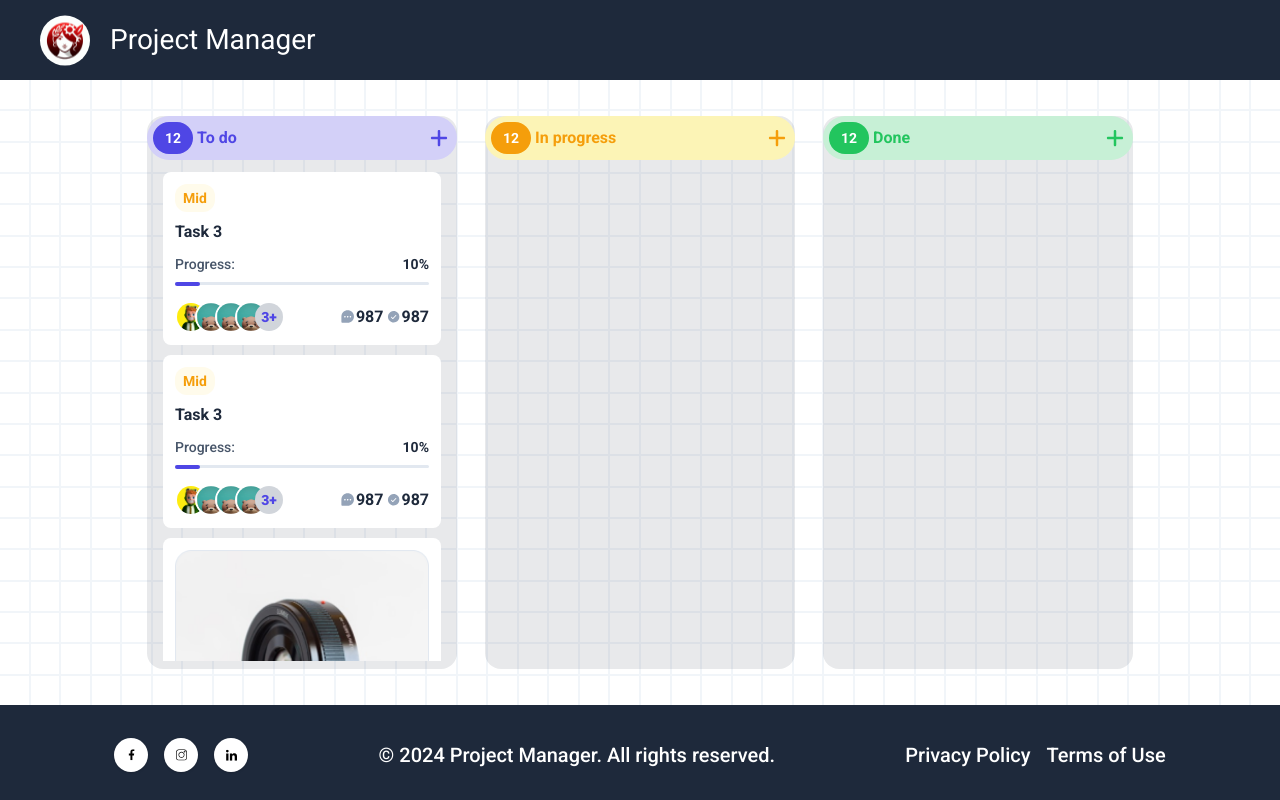
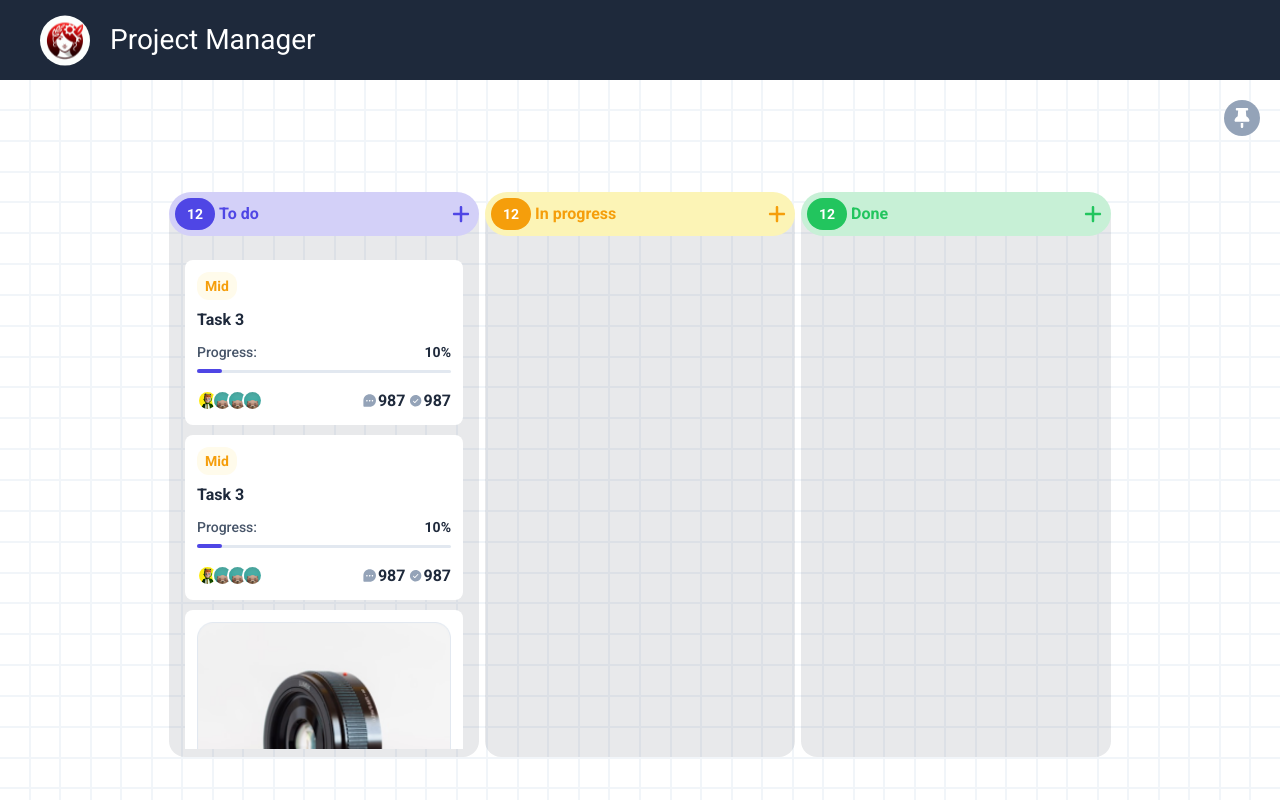
Before and after one commit to MVISHNU-BR/TI-REX-Desafio-02, a React (Vite) app in the folder project-manager/: page /kanban in a window 1280 px wide. Shown: the top 800 px of the page. Built offline with nearby package versions, Linux system fonts and the light colour scheme.

Commit message:
added fixed card

```diff
--- a/project-manager/src/components/Kanban/KanbanCard.tsx
+++ b/project-manager/src/components/Kanban/KanbanCard.tsx
@@ -11,7 +11,8 @@ const KanbanCard: React.FC<KanbanCardProps> = ({
 
 	return (
 		<>
-			<div className="w-full bg-white rounded-lg px-1 pt-1 pb-[2px] flex flex-col gap-[4px] sm:px-2 sm:pt-2 sm:pb-[6px] sm:gap-0 md:p-3 md:">
+			<div className="w-full bg-white rounded-lg px-1 pt-1 pb-[2px] flex flex-col gap-[4px] sm:px-2 sm:pt-2 sm:pb-[6px] sm:gap-0 lg:p-3 ">
+				{/* Verificar se task tem imagem */}
 				{img ? (
 					<img
 						className="max-w-full rounded-xl mb-2"
@@ -21,30 +22,33 @@ const KanbanCard: React.FC<KanbanCardProps> = ({
 				) : (
 					""
 				)}
+				{/* Prioridade */}
 				<div
-					className="self-start rounded-xl flex items-center justify-center px-[2px] py-[1px] sm:px-[5px] sm:py-[2px] sm:mb-2 md:px-2 md:py-1"
+					className="self-start rounded-xl flex items-center justify-center px-[2px] py-[1px] sm:px-[5px] sm:py-[2px] sm:mb-2 lg:px-2 lg:py-1"
 					style={{ backgroundColor: cardClasses.backgroundColor }}
 				>
 					<h3
-						className="text-[4px] font-semibold sm:text-[8px] md:text-sm"
+						className="text-[4px] font-semibold sm:text-[8px] lg:text-sm"
 						style={{ color: cardClasses.color }}
 					>
 						{priority}
 					</h3>
 				</div>
 
-				<h2 className="text-[6px] text-azul-escuro font-bold sm:text-[11px] sm:mb-[10px] md:text-base">
+				{/* Título da task */}
+				<h2 className="text-[6px] text-azul-escuro font-bold sm:text-[11px] sm:mb-[10px] lg:text-base">
 					{name}
 				</h2>
 
+				{/* Texto e barra de progresso */}
 				<div>
-					<p className="text-cinza-3 text-[5px] font-medium flex justify-between mb-[2px] sm:text-[9px] md:text-sm md:mb-2">
+					<p className="text-cinza-3 text-[5px] font-medium flex justify-between mb-[2px] sm:text-[9px] lg:text-sm lg:mb-2">
 						Progress:{" "}
 						<span className="text-azul-escuro font-bold ">
 							{progress}%
 						</span>
 					</p>
-					<div className="w-full h-[3px] bg-cinza-4 rounded-xl flex items-center mb-1 sm:mb-[10px] md:mb-4">
+					<div className="w-full h-[3px] bg-cinza-4 rounded-xl flex items-center mb-1 sm:mb-[10px] lg:mb-4">
 						<div
 							className="h-1 bg-roxo-claro rounded-xl"
 							style={{ width: `${progress}%` }}
@@ -52,6 +56,7 @@ const KanbanCard: React.FC<KanbanCardProps> = ({
 					</div>
 				</div>
 
+				{/* Usuários e comentários */}
 				<div className="flex justify-between">
 					<div id="users" className="flex items-center">
 						{users.length > 1 && users.length < 5 ? (
@@ -64,17 +69,19 @@ const KanbanCard: React.FC<KanbanCardProps> = ({
 								/>
 							))
 						) : (
+							// Renderizar indicador de mais usuários em caso de mais de 4 usuários na mesma task
 							<>
 								{users.slice(0, 4).map((user, key) => (
 									<img
-										className="w-[14px] h-[14px] rounded-[50%] border-2 border-white [&:not(:first-child)]:ml-[-8px] sm:w-[21px] sm:h-[21px] md:w-8 md:h-8 md:[&:not(:first-child)]:ml-[-12px]"
+										className="w-3 h-3 rounded-[50%] border border-white [&:not(:first-child)]:ml-[-6px] sm:w-[21px] sm:h-[21px] sm:[&:not(:first-child)]:ml-[-9px] lg:w-8 lg:h-8 lg:[&:not(:first-child)]:ml-[-12px]"
 										key={key}
 										src={user.profilePicUrl}
 										alt="User"
 									/>
 								))}
-								{users.length > 3 && (
-									<div className="w-[10px] h-[10px] ml-[-8px] rounded-[50%] flex justify-center items-center bg-gray-300 text-[5px] text-roxo-claro font-extrabold sm:text-[9px] sm:w-[17px] sm:h-[17px] md:w-7 md:h-7 md:ml-[-12px] md:text-sm">
+								{/* Indicador de mais usuários */}
+								{users.length > 4 && (
+									<div className="w-[10px] h-[10px] ml-[-6px] rounded-[50%] flex justify-center items-center bg-gray-300 text-[5px] text-roxo-claro font-extrabold sm:[&:not(:first-child)]:ml-[-8px] sm:text-[9px] sm:w-[17px] sm:h-[17px] lg:w-7 lg:h-7 lg:ml-[-12px] lg:text-sm">
 										{`${users.length - 3}+`}
 									</div>
 								)}
@@ -85,21 +92,21 @@ const KanbanCard: React.FC<KanbanCardProps> = ({
 					<div className="flex gap-[2px]">
 						<div className="flex items-center ">
 							<img
-								className="w-[5px] h-[5px] sm:w-[10px] sm:h-[10px] md:w-4 md:h-4"
+								className="w-[5px] h-[5px] sm:w-[10px] sm:h-[10px] lg:w-4 lg:h-4"
 								src="src/assets/message-bubble.svg"
 								alt=""
 							/>
-							<span className="text-azul-escuro text-[5px] font-semibold sm:text-[10px] md:text-base">
+							<span className="text-azul-escuro text-[5px] font-semibold sm:text-[10px] lg:text-base">
 								987
 							</span>
 						</div>
 						<div className="flex items-center">
 							<img
-								className="w-[5px] h-[5px] sm:w-[12px] sm:h-[12px] md:w-4 md:h-4"
+								className="w-[5px] h-[5px] sm:w-[12px] sm:h-[12px] lg:w-4 lg:h-4"
 								src="src/assets/check-circle.svg"
 								alt=""
 							/>
-							<span className="text-azul-escuro text-[5px] font-semibold sm:text-[10px] md:text-base">
+							<span className="text-azul-escuro text-[5px] font-semibold sm:text-[10px] lg:text-base">
 								987
 							</span>
 						</div>
--- a/project-manager/src/components/Kanban/KanbanColumn.css
+++ b/project-manager/src/components/Kanban/KanbanColumn.css
@@ -18,3 +18,9 @@
   background-color: #d5dbe0;
   border-radius: 10000px;
 }
+
+@media (min-width: 764px) {
+  #column-body::-webkit-scrollbar {
+    width: 6px;
+  }
+}
--- a/project-manager/src/components/Kanban/KanbanColumn.tsx
+++ b/project-manager/src/components/Kanban/KanbanColumn.tsx
@@ -1,34 +1,54 @@
 import { KanbanColumnProps, columnColors } from "../../types/KanbanColumnType";
-import "./KanbanColumn.css"
+import './KanbanColumn.css'
 
 const KanbanColumn: React.FC<KanbanColumnProps> = ({ type, children }) => {
 	const classes = columnColors[type];
-	const cards = [1,1,1,1,1,1,1,1,1,1,1,1];
+	const cards = [1, 1, 1, 1, 1, 1, 1, 1, 1, 1, 1, 1];
 
 	return (
 		<>
 			<div
 				id="column"
-				className="w-[109px] h-[196px] bg-cinza-2 rounded-2xl relative flex items-center justify-center px-[6px] pt-5 pb-[3px] sm:w-52 sm:h-[370px] sm:px-[10px] sm:pt-9 sm:pb-1 md:w-[310px] md:h-[553px] md:px-4 md:pt-14 md:pb-2"
+				className="w-[109px] h-[196px] bg-cinza-2 rounded-2xl relative flex items-center justify-center px-[6px] pt-5 pb-[3px] sm:w-52 sm:h-[370px] sm:px-[10px] sm:pt-9 sm:pb-1 lg:w-[310px] lg:h-[553px] lg:px-4 lg:pt-14 lg:pb-2"
 			>
+				{/* Topo da coluna */}
 				<div
-					id="column-top"
-					className="absolute top-0 left-0 w-full h-auto rounded-2xl flex justify-between items-center py-[2px] pl-[3px] pr-[5px] sm:py-1 sm:pl-[5px] sm:pr-2 md:py-[6px] md:pl-[6px] md:rounded-full"
+					className="absolute top-0 left-0 w-full h-auto rounded-2xl flex justify-between items-center py-[2px] pl-[3px] pr-[5px] sm:py-1 sm:pl-[5px] sm:pr-2 md:top-[-12px] lg:py-[6px] lg:pl-[6px] lg:rounded-full"
 					style={{ backgroundColor: classes.backgroundColor }}
 				>
 					<div className="flex items-center gap-[2px] sm:gap-1">
-						<div className="text-white text-[5px] font-semibold px-1 py-[2px] rounded-xl sm:text-[10px] sm:px-2 sm:py-1 md:text-sm md:px-3 md:py-[6px] md:rounded-full" style={{ backgroundColor: classes.color }}>
+						{/* Quantidade de cards */}
+						<div
+							className="text-white text-[5px] font-semibold px-1 py-[2px] rounded-xl sm:text-[10px] sm:px-2 sm:py-1 lg:text-sm lg:px-3 lg:py-[6px] lg:rounded-full"
+							style={{ backgroundColor: classes.color }}
+						>
 							<h1>{cards.length}</h1>
 						</div>
-						<h1 className="text-[6px] flex items-baseline font-bold sm:text-xs md:text-base" style={{ color: classes.color }}>{classes.text}</h1>
+						{/* Nome da coluna */}
+						<h1
+							className="text-[6px] flex items-baseline font-bold sm:text-xs lg:text-base"
+							style={{ color: classes.color }}
+						>
+							{classes.text}
+						</h1>
 					</div>
-					<svg fill={classes.color} className="w-[9px] h-[10px] sm:w-4 sm:h-4 md:w-5 md:h-5" viewBox="0 0 448 512"><path d="M256 80c0-17.7-14.3-32-32-32s-32 14.3-32 32l0 144L48 224c-17.7 0-32 14.3-32 32s14.3 32 32 32l144 0 0 144c0 17.7 14.3 32 32 32s32-14.3 32-32l0-144 144 0c17.7 0 32-14.3 32-32s-14.3-32-32-32l-144 0 0-144z"/></svg>
+					{/* Ícone mais "+" */}
+					<svg
+						fill={classes.color}
+						className="w-[9px] h-[10px] sm:w-4 sm:h-4 lg:w-5 lg:h-5"
+						viewBox="0 0 448 512"
+					>
+						<path d="M256 80c0-17.7-14.3-32-32-32s-32 14.3-32 32l0 144L48 224c-17.7 0-32 14.3-32 32s14.3 32 32 32l144 0 0 144c0 17.7 14.3 32 32 32s32-14.3 32-32l0-144 144 0c17.7 0 32-14.3 32-32s-14.3-32-32-32l-144 0 0-144z" />
+					</svg>
 				</div>
-				<div id="column-body" className="w-full h-full flex flex-col gap-[5px] sm:gap-[10px]">
+				{/* Cards container */}
+				<div
+					id="column-body"
+					className="w-full h-full flex flex-col gap-[5px] sm:gap-[10px] overflow-y-auto"
+				>
 					{children}
 				</div>
 			</div>
-
 		</>
 	);
 };
--- /dev/null
+++ b/project-manager/src/pages/Kanban.css
@@ -0,0 +1,3 @@
+#project-info {
+  transition: width .6s, height .6s;
+}
--- a/project-manager/src/pages/Kanban.tsx
+++ b/project-manager/src/pages/Kanban.tsx
@@ -1,33 +1,208 @@
-import { useRef } from "react";
+import { useRef, useState } from "react";
 import Footer from "../components/Footer";
 import Header from "../components/Header";
 import KanbanCard from "../components/Kanban/KanbanCard";
 import KanbanColumn from "../components/Kanban/KanbanColumn";
 import ResponsiveGrid from "../components/Kanban/ResponsiveGrid";
-import PinchAndPan from "../components/Kanban/PinchAndPan";
+import "./Kanban.css";
 
 export default function Kanban() {
 	const cards = [1, 2];
+
 	const users = [
-		{ name: "John", profilePicUrl: "src/assets/profile-picture-1.jpg" },
-		{ name: "John", profilePicUrl: "src/assets/profile-picture-2.jpg" },
-		{ name: "John", profilePicUrl: "src/assets/profile-picture-2.jpg" },
-		{ name: "John", profilePicUrl: "src/assets/profile-picture-2.jpg" },
-		{ name: "John", profilePicUrl: "src/assets/profile-picture-2.jpg" },
-		{ name: "John", profilePicUrl: "src/assets/profile-picture-2.jpg" },
+		{
+			name: "John",
+			profilePicUrl: "src/assets/profile-picture-1.jpg",
+			jobPosition: "Estagiário",
+		},
+		{
+			name: "John",
+			profilePicUrl: "src/assets/profile-picture-2.jpg",
+			jobPosition: "Estagiário",
+		},
+		{
+			name: "John",
+			profilePicUrl: "src/assets/profile-picture-2.jpg",
+			jobPosition: "Estagiário",
+		},
+		{
+			name: "John",
+			profilePicUrl: "src/assets/profile-picture-2.jpg",
+			jobPosition: "Estagiário",
+		},
 	];
 	// Dimensões do elemento pai para grid de fundo
 	const parentRef = useRef(null);
+	const [isOpen, setIsOpen] = useState(false);
+
+	const handleOpen = () => {
+		console.log(isOpen);
+		setIsOpen(!isOpen);
+	};
 
 	return (
 		<>
 			<Header />
 			<main
 				ref={parentRef}
-				className="relative bg-slate-100 max-w-none max-h-none flex flex-col items-center gap-[76px] px-5 pt-36 pb-7 overflow-auto touch-auto sm:px-9 sm:pt-64 sm:pb-16 sm:gap-16 md:py-9 md:justify-center"
+				className={`relative min-h-screen bg-slate-100 max-w-none max-h-none flex flex-col items-center gap-[76px] px-5 pt-36 pb-7 sm:px-9 sm:pt-64 sm:pb-16 sm:gap-16 lg:py-9 lg:justify-center ${
+					isOpen ? "h-[565px] sm:h-[905px] lg:pl-10" : ""
+				}`}
 			>
 				<ResponsiveGrid parentRef={parentRef} />
-				<div className="columns flex w-full justify-center gap-7">
+
+				{/* Project info modal */}
+				<div
+					id="project-info"
+					className={`w-9 h-9  bg-cinza-1 z-50 absolute top-5 right-5 ${
+						isOpen
+							? "rounded-3xl w-[247px] h-fit justify-start px-3 py-6 sm:w-[298px] sm:px-[21px]"
+							: "rounded-full flex flex-col items-center justify-center"
+					}`}
+				>
+					<div className="flex justify-between">
+						<h1
+							className={`${
+								isOpen ? "block text-white text-base font-bold sm:text-xl" : "hidden"
+							}`}
+						>
+							In this project
+						</h1>
+						<button
+							onClick={handleOpen}
+							className={`w-9 h-9 flex justify-center sm:w-10 sm:h-10 ${
+								isOpen ? "items-baseline" : "items-center"
+							}`}
+						>
+							<svg
+								className={`w-4 h-4 sm:w-5 sm:h-5`}
+								fill="white"
+								viewBox="0 0 384 512"
+							>
+								<path d="M32 32C32 14.3 46.3 0 64 0L320 0c17.7 0 32 14.3 32 32s-14.3 32-32 32l-29.5 0 11.4 148.2c36.7 19.9 65.7 53.2 79.5 94.7l1 3c3.3 9.8 1.6 20.5-4.4 28.8s-15.7 13.3-26 13.3L32 352c-10.3 0-19.9-4.9-26-13.3s-7.7-19.1-4.4-28.8l1-3c13.8-41.5 42.8-74.8 79.5-94.7L93.5 64 64 64C46.3 64 32 49.7 32 32zM160 384l64 0 0 96c0 17.7-14.3 32-32 32s-32-14.3-32-32l0-96z" />
+							</svg>
+						</button>
+					</div>
+
+					<div
+						className={`transition-all ${
+							isOpen ? "flex flex-col gap-2 mb-2 sm:gap-3" : "hidden"
+						}`}
+					>
+						{users.length > 1 && users.length < 4 ? (
+							users.map((user, key) => (
+								<InfoCard
+									user={user.name}
+									profilePicUrl={user.profilePicUrl}
+									jobPosition={user.jobPosition}
+									size={"big"}
+									key={key}
+								/>
+							))
+						) : (
+							// Renderizar indicador de mais usuários em caso de mais de 4 usuários na mesma task
+							<>
+								{users.slice(0, 3).map((user, key) => (
+									<InfoCard
+										user={user.name}
+										profilePicUrl={user.profilePicUrl}
+										jobPosition={user.jobPosition}
+										key={key}
+										size={"big"}
+									/>
+								))}
+								{/* Indicador de mais usuários */}
+								{users.length > 3 && (
+									<p className="text-right text-azul-claro-2 font-bold text-xs sm:text-[13px]">
+										View all ({users.length - 3})
+									</p>
+								)}
+							</>
+						)}
+					</div>
+
+					<h3
+						className={
+							isOpen
+								? "text-white text-base font-bold mb-[6px] sm:text-xl sm:mb-[6px]"
+								: "hidden"
+						}
+					>
+						Metrics
+					</h3>
+					<div className={isOpen ? "flex gap-1" : "hidden"}>
+						<div className="flex flex-col gap-2 w-[60%]">
+							<div className="bg-[#F6F6F6] py-2 px-1 rounded-xl">
+								<h1 className="text-xs text-roxo font-bold sm:text-sm">
+									Total tasks
+								</h1>
+								<h2 className="text-xl text-roxo-claro font-bold sm:text-2xl">
+									{10}{" "}
+									<span className="text-xs text-roxo font-bold sm:text-[13px]">
+										To do
+									</span>
+								</h2>
+								<h2 className="text-xl text-amarelo font-bold sm:text-2xl">
+									{15}{" "}
+									<span className="text-xs text-roxo font-bold sm:text-[13px]">
+										In Progress
+									</span>
+								</h2>
+								<h2 className="text-xl text-verde font-bold sm:text-2xl">
+									{11}{" "}
+									<span className="text-xs text-roxo font-bold sm:text-[13px]">
+										Done
+									</span>
+								</h2>
+							</div>
+
+							<div className="bg-[#F6F6F6] pt-1 rounded-xl">
+								<h1 className="text-xs text-roxo font-bold text-center sm:text-[13px]">Total estimated time</h1>
+								<p className="text-roxo-claro text-[26px] font-bold text-center sm:text-4xl">
+									00:00
+								</p>
+							</div>
+						</div>
+
+						<div className="bg-[#F6F6F6] min-w-[90px] w-[40%] row-span-2 p-1 pb-7 rounded-2xl">
+							<h1 className="text-[10px] text-roxo font-bold sm:text-xs">
+								Most active
+							</h1>
+							<h2 className="text-[10px] text-roxo-claro font-bold mb-2 mt-[-6px] sm:text-xs">
+								last 30 days
+							</h2>
+							<div className="flex flex-col gap-1">
+								<InfoCard
+									jobPosition={"Job manager"}
+									profilePicUrl={
+										"src/assets/profile-picture-1.jpg"
+									}
+									size={"small"}
+									user={"John"}
+								/>
+								<InfoCard
+									jobPosition={"Job manager"}
+									profilePicUrl={
+										"src/assets/profile-picture-1.jpg"
+									}
+									size={"small"}
+									user={"John"}
+								/>
+								<InfoCard
+									jobPosition={"Job manager"}
+									profilePicUrl={
+										"src/assets/profile-picture-1.jpg"
+									}
+									size={"small"}
+									user={"John"}
+								/>
+							</div>
+						</div>
+					</div>
+				</div>
+
+				{/* Columns */}
+				<div className="columns flex w-full justify-center gap-[6px]">
 					<KanbanColumn type="to-do">
 						{cards.map((card, index) => (
 							<KanbanCard
@@ -80,9 +255,13 @@ export default function Kanban() {
 					<KanbanColumn type="in-progress"></KanbanColumn>
 					<KanbanColumn type="done"></KanbanColumn>
 				</div>
+
+				{/* Flag */}
 				<div
 					id="flag"
-					className="bg-preto-50 w-full px-[10px] pb-3 pt-[6px] rounded-2xl z-10 sm:px-5 sm:py-[18px] md:hidden"
+					className={`bg-preto-50 w-full px-[10px] pb-3 pt-[6px] rounded-2xl z-10 sm:px-5 sm:py-[18px] lg:hidden ${
+						isOpen ? "hidden" : ""
+					}`}
 				>
 					<header className="rounded-2xl flex">
 						<img
@@ -112,3 +291,43 @@ export default function Kanban() {
 		</>
 	);
 }
+
+const InfoCard = ({ user, profilePicUrl, jobPosition, size }) => {
+	if (size === "big") {
+		return (
+			<>
+				<div className="w-full flex gap-2 items-center bg-white rounded-xl py-1 px-2 sm:gap-[10px] sm:py-[6px] sm:px-[9px]">
+					<img
+						className="max-w-9 sm:max-w-11 rounded-full"
+						src={profilePicUrl}
+						alt=""
+					/>
+					<div className="flex flex-col">
+						<h2 className="text-sm font-bold sm:text-base">{user}</h2>
+						<h3 className="text-xs mt-[-5px] font-bold text-roxo sm:text-[13px]">
+							{jobPosition}
+						</h3>
+					</div>
+				</div>
+			</>
+		);
+	}
+
+	return (
+		<>
+			<div className="w-full flex gap-2 items-center bg-white rounded-xl py-[6px] px-[4px] ">
+				<img
+					className="w-6 h-6 rounded-2xl sm:w-8 sm:h-7"
+					src={profilePicUrl}
+					alt=""
+				/>
+				<div className="flex flex-col">
+					<h1 className="text-[10px] font-bold sm:text-xs">{user}</h1>
+					<h2 className="text-[4px] font-bold text-roxo sm:text-[5px]">
+						{jobPosition}
+					</h2>
+				</div>
+			</div>
+		</>
+	);
+};
--- a/project-manager/tailwind.config.js
+++ b/project-manager/tailwind.config.js
@@ -9,6 +9,7 @@ export default {
       colors: {
         'azul-escuro': '#1E293B',
         'azul-claro': '#92BBFF',
+        'azul-claro-2': '#C7C3FF',
         'azul-dessaturado': '#5C5A79',
         'vinho-transparente': '#23081C',
         'amarelo': '#F59E0B',
```
